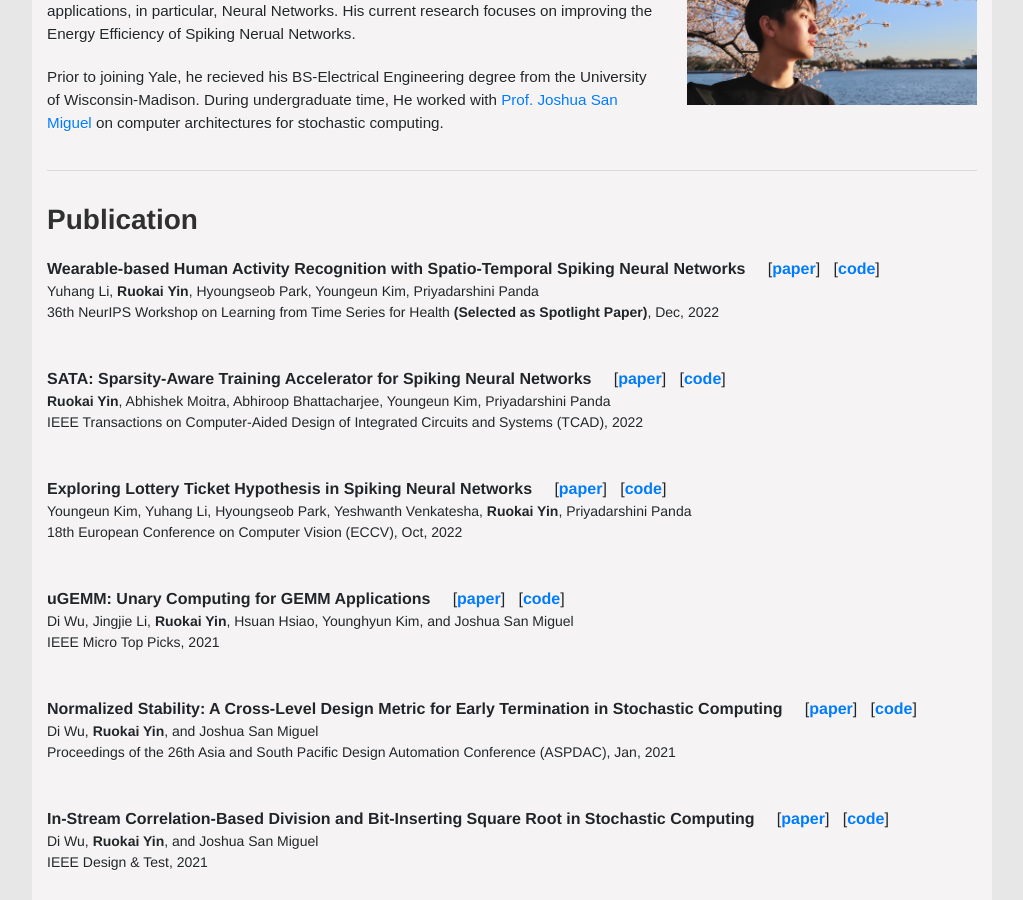
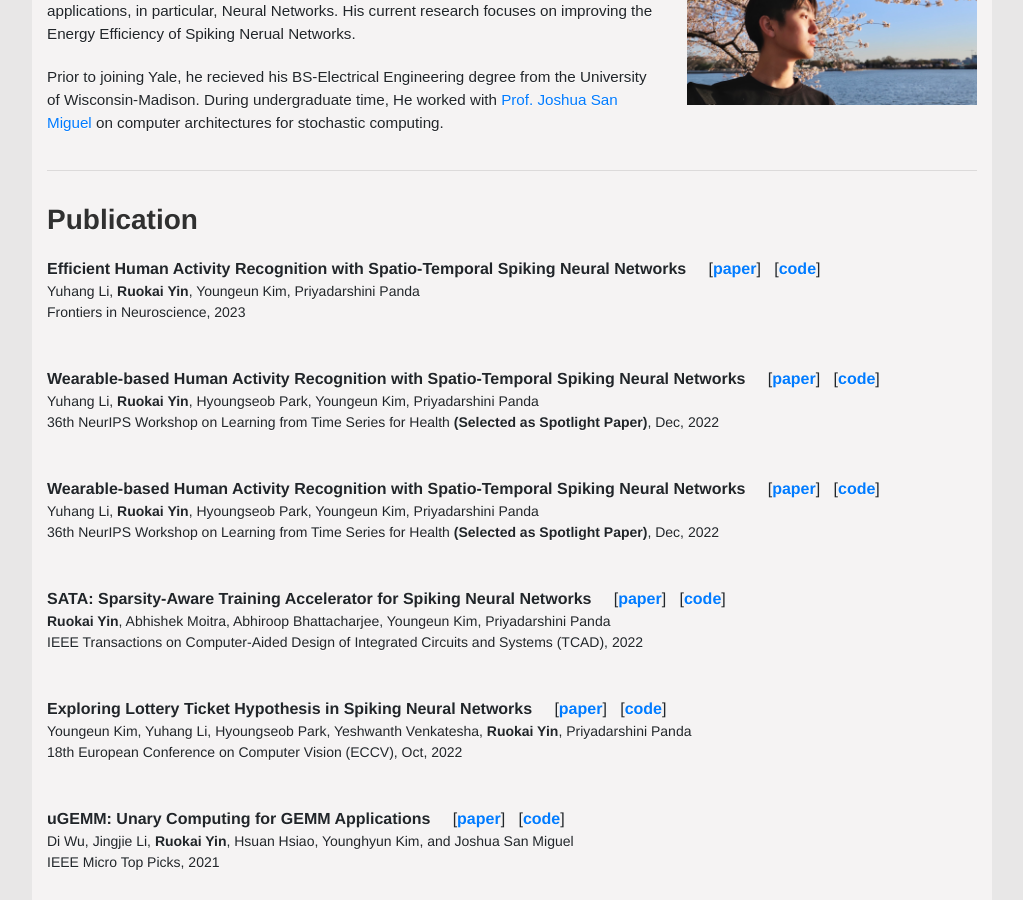
Before and after one commit to RuokaiYin/RuokaiYin.github.io, a Jekyll site: the page built from index.html, in a window 1280 px wide and 900 px high, scrolled down 392 px. Shown: the whole window, without its empty margins (128-1151 px from the left). Built offline with Jekyll 4.4.1, drawn with Linux system fonts in a browser that asks for light colours.

Commit message:
Update publications.yml

```diff
--- a/_data/publications.yml
+++ b/_data/publications.yml
@@ -1,3 +1,27 @@
+- title: "Efficient Human Activity Recognition with Spatio-Temporal Spiking Neural Networks"
+  author: >
+    Yuhang Li, <b>Ruokai Yin</b>, Youngeun Kim, Priyadarshini Panda
+  booktitle: Frontiers in Neuroscience
+  year: 2023
+  month:
+  address:
+  publisher: IEEE
+  conference: N
+  file: https://www.frontiersin.org/articles/10.3389/fnins.2023.1233037/abstract
+  code: https://github.com/Intelligent-Computing-Lab-Yale/SNN_HAR
+
+- title: "Wearable-based Human Activity Recognition with Spatio-Temporal Spiking Neural Networks"
+  author: >
+    Yuhang Li, <b>Ruokai Yin</b>, Hyoungseob Park, Youngeun Kim, Priyadarshini Panda
+  booktitle: 36th NeurIPS Workshop on Learning from Time Series for Health <b>(Selected as Spotlight Paper)</b>
+  year: 2022
+  month: Dec
+  address: New Orleans, US
+  publisher: IEEE
+  conference: NeurIPS'22
+  file: har_snn.pdf
+  code: https://github.com/Intelligent-Computing-Lab-Yale/SNN_HAR
+
 - title: "Wearable-based Human Activity Recognition with Spatio-Temporal Spiking Neural Networks"
   author: >
     Yuhang Li, <b>Ruokai Yin</b>, Hyoungseob Park, Youngeun Kim, Priyadarshini Panda
```
